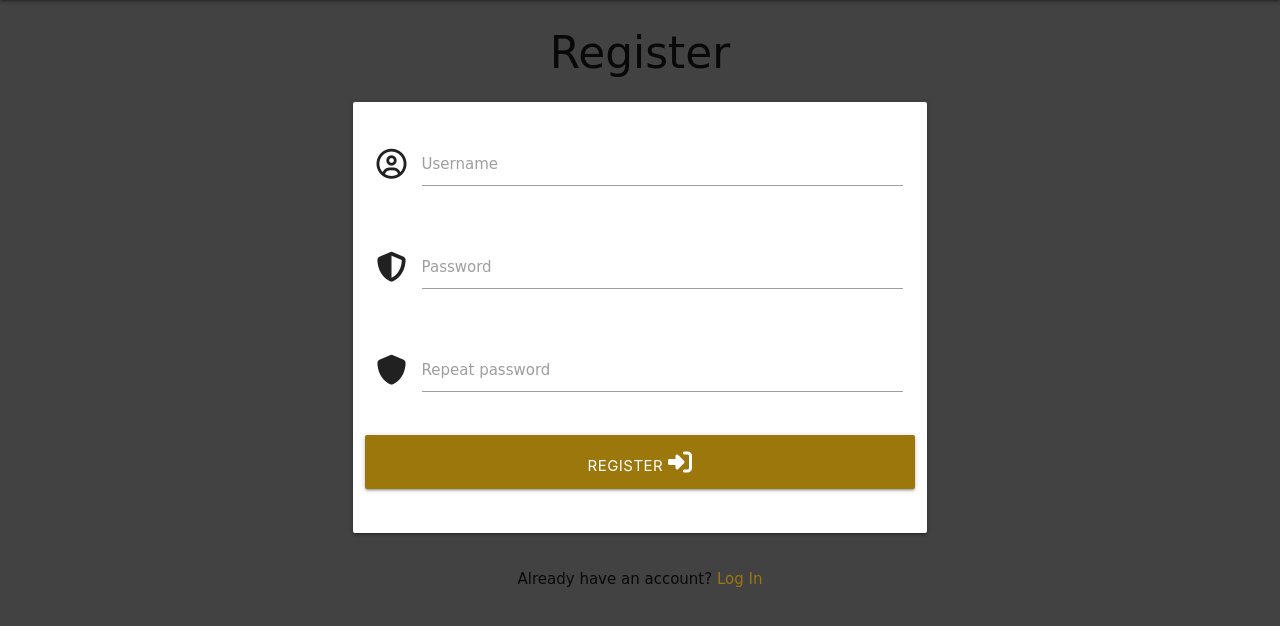
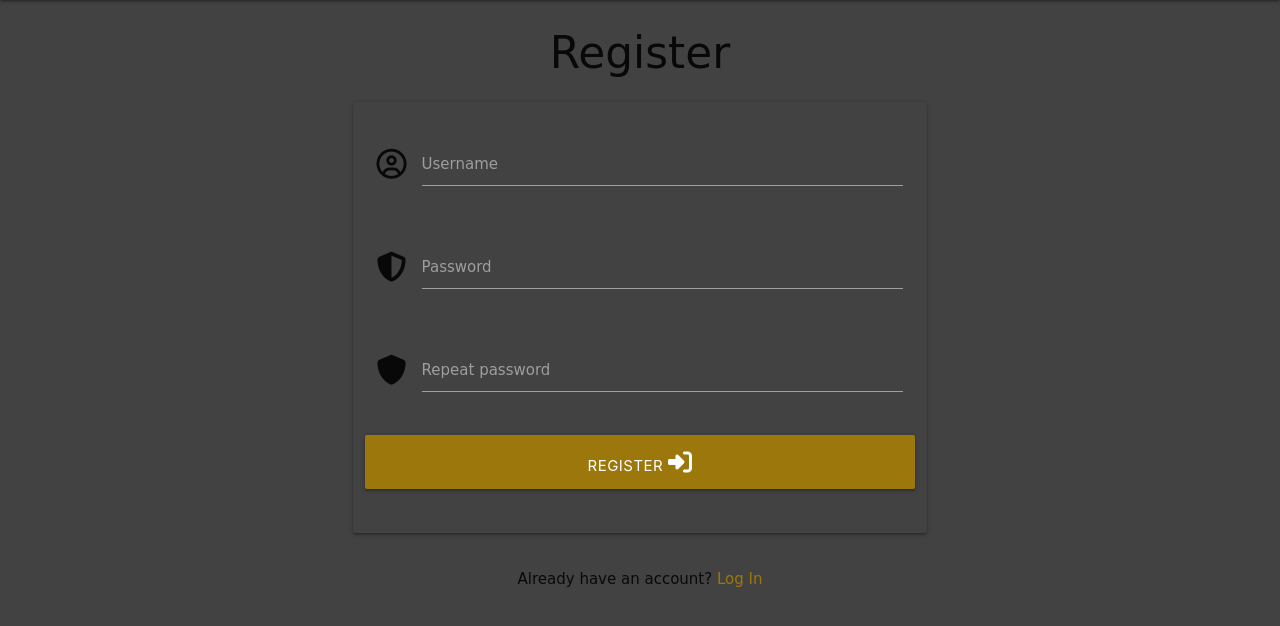
Before and after one commit to Erikas-Ramanauskas/Milestone-Project-3, a Flask app: page /register in a window 1280 px wide. Shown: the part 64-690 px from the top of the page. Run offline with Flask 3, Linux system fonts and the light colour scheme; some libraries are stand-ins or nearby versions.

Commit message:
changed register and loginc card color

```diff
--- a/templates/login.html
+++ b/templates/login.html
@@ -8,7 +8,7 @@
     method="POST"
     action="{{ url_for('login') }}"
   >
-    <div class="card-panel">
+    <div class="card-panel grey darken-3">
       <!-- username -->
       <div class="row">
         <div class="input-field col s12">
--- a/templates/register.html
+++ b/templates/register.html
@@ -8,7 +8,7 @@
     method="POST"
     action="{{ url_for('register') }}"
   >
-    <div class="card-panel">
+    <div class="card-panel grey darken-3">
       <!-- username -->
       <div class="row">
         <div class="input-field col s12">
```
